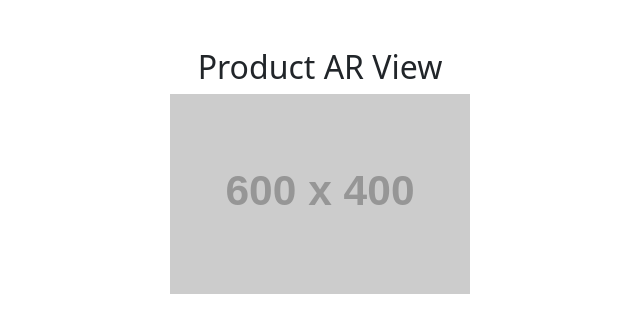
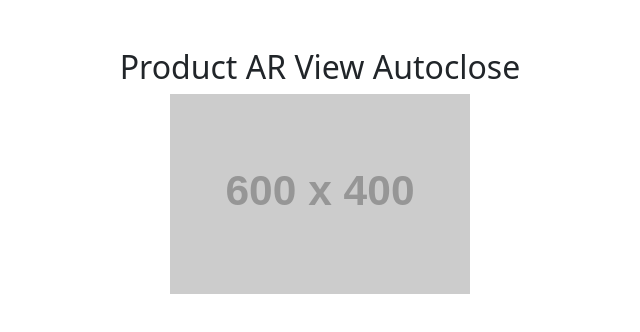
Before and after one commit to amanullah01/AR-model-viewer, a plain HTML site: page autoclose.html in a window 1280 px wide. Shown: the whole page, without its empty margins (320-960 px from the left). Drawn offline with nearby package versions, Linux system fonts and the light colour scheme; placeholder pictures from the web are drawn by us.

Commit message:
Title update

```diff
--- a/autoclose.html
+++ b/autoclose.html
@@ -9,7 +9,7 @@
 </head>
 <body>
     <div class="container text-center mt-5">
-        <h2>Product AR View</h2>
+        <h2>Product AR View Autoclose</h2>
 
         <!-- Product Image -->
         <img src="https://placehold.co/600x400"
```
